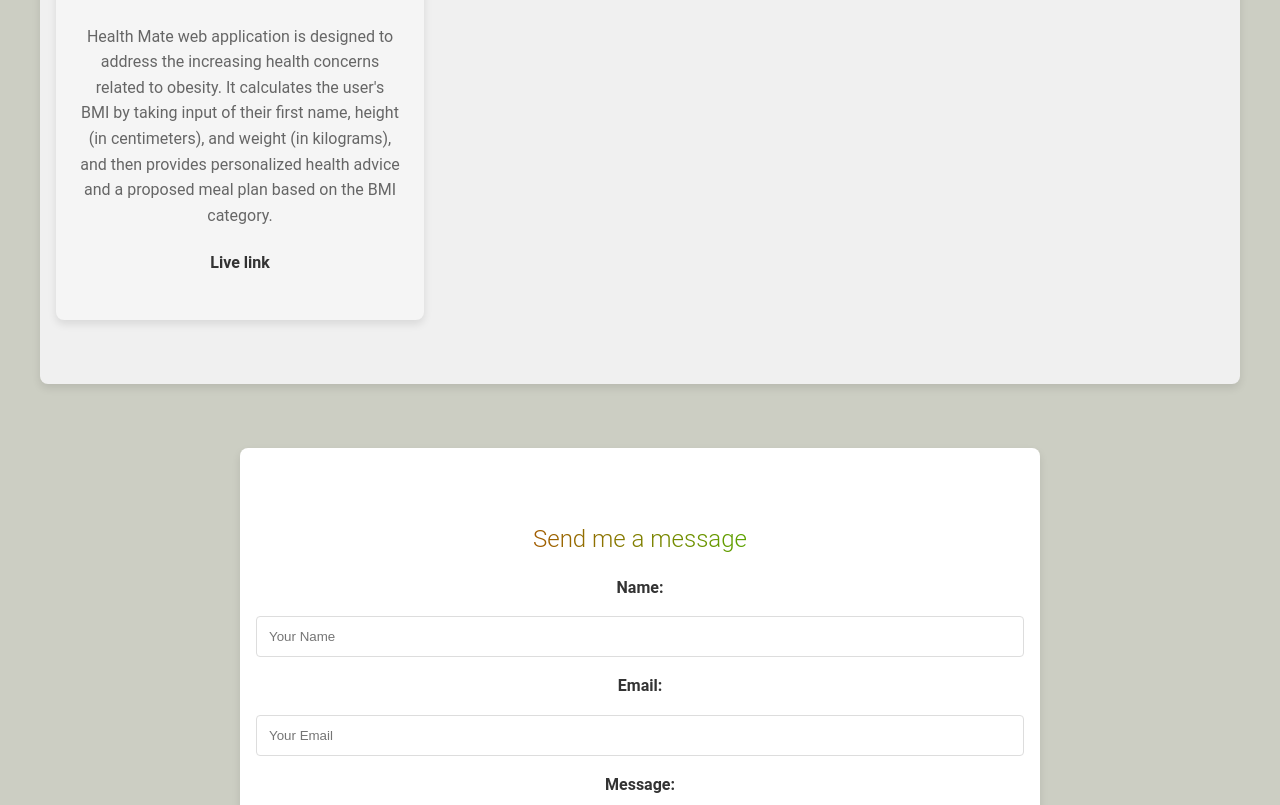
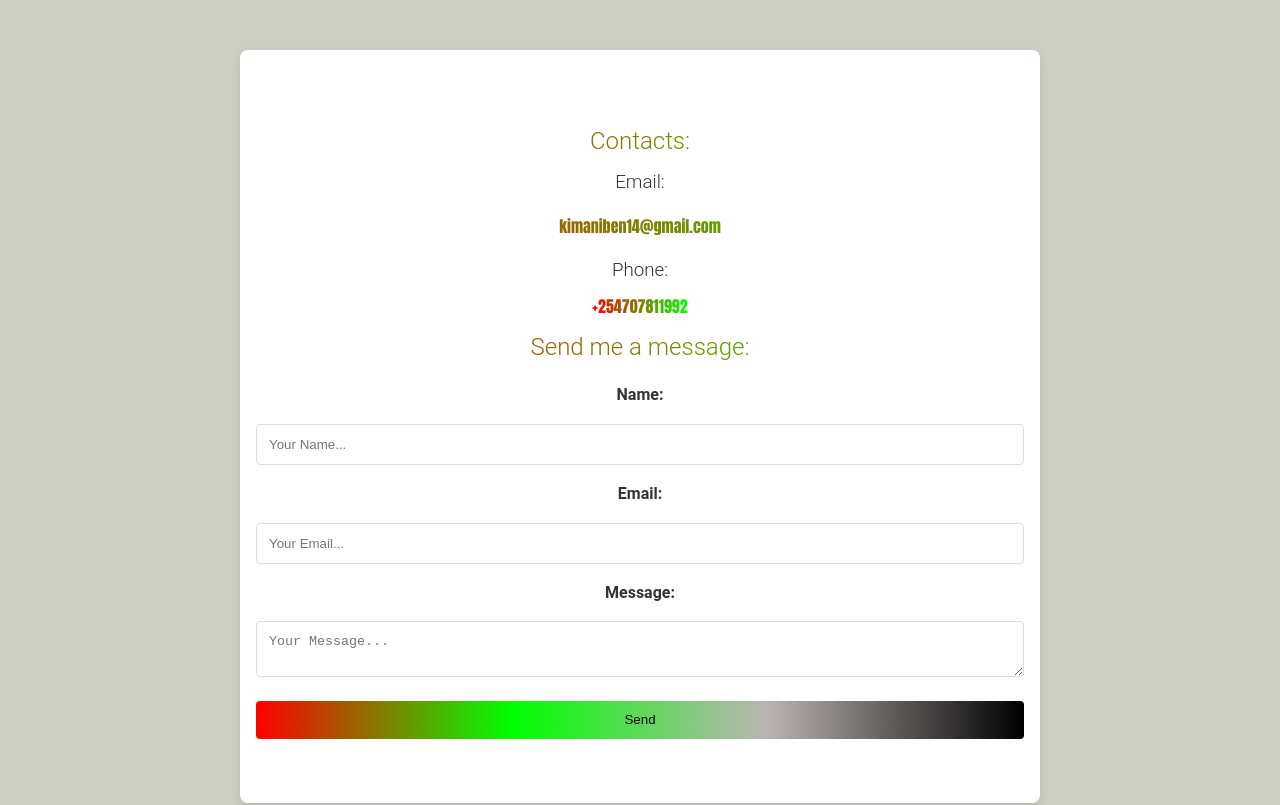
Before and after one commit to Ben1464/Portifolio-react, a React (Create React App) app: page / in a window 1280 px wide. Shown: the part 1565-2370 px from the top of the page. Built offline with nearby package versions, Linux system fonts and the light colour scheme.

Commit message:
added contact details in the contact component

```diff
--- a/src/components/Contacts.js
+++ b/src/components/Contacts.js
@@ -4,14 +4,30 @@ import '../styles/Contacts.css';
 const Contacts = () => {
   return (
     <section id="contact" className="contact">
-      <h2>Send me a message</h2>
+
+<h2><u>Contacts: </u></h2>
+        <div class="contact-info">
+            <div class="contact-item">
+                <h3>Email:</h3>
+                {/* <p><a href="mailto:youremail@example.com">salescoffee@greenlife.co.ke</a></p> */}
+                <p className='blinking-link'><a href="mailto:youremail@example.com">kimaniben14@gmail.com</a></p>
+            </div>
+            <div class="contact-item">
+                <h3>Phone:</h3>
+                <a className='blinking-link' href="tel:+254707811992"><i class="fas fa-phone"></i> +254707811992</a>
+
+
+            </div>
+
+        </div>
+      <h2>Send me a message:</h2>
       <form>
         <label>Name:</label>
-        <input type="text" placeholder="Your Name" />
+        <input type="text" placeholder="Your Name..." />
         <label>Email:</label>
-        <input type="email" placeholder="Your Email" />
+        <input type="email" placeholder="Your Email..." />
         <label>Message:</label>
-        <textarea placeholder="Your Message"></textarea>
+        <textarea placeholder="Your Message..."></textarea>
         <button type="submit">Send</button>
       </form>
     </section>
--- a/src/components/Projects.js
+++ b/src/components/Projects.js
@@ -22,11 +22,11 @@ const Projects = () => {
           <p>Weather-Checker is your go-to weather webpage for instant updates and future forecasts. With a simple search, get current weather details like temperature, humidity, and rain rate. Plan ahead with hourly forecasts.</p>
           <h4 className='blinking-link'><a href="https://weather-app-omega-kohl-49.vercel.app/">Live link</a></h4>
         </div>
-        <div className="project-item">
+        {/* <div className="project-item">
           <h3>Health Mate</h3>
           <p>Health Mate web application is designed to address the increasing health concerns related to obesity. It calculates the user's BMI by taking input of their first name, height (in centimeters), and weight (in kilograms), and then provides personalized health advice and a proposed meal plan based on the BMI category.</p>
           <h4 className='blinking-link'><a href="https://health-mate-psi.vercel.app/">Live link</a></h4>
-        </div>
+        </div> */}
       </div>
     </section>
   );
--- a/src/styles/App.css
+++ b/src/styles/App.css
@@ -28,14 +28,14 @@ button {
   padding: 0.7rem 1.5rem;
   border: none;
   border-radius: 4px;
-  background-color: #007bff;
-  color: white;
+  background: linear-gradient(to right, #ff0000, #00ff00,#bbb3b3, black);
+  color:Black;
   cursor: pointer;
   transition: background-color 0.3s ease-in-out;
 }
 
 button:hover {
-  background-color: #0056b3;
+  background-color: yellowgreen;
 }
 
 footer {
--- a/src/styles/Navbar.css
+++ b/src/styles/Navbar.css
@@ -4,10 +4,7 @@
   align-items: center;
   padding: 1rem 2rem;
   /* background-color: #333; */
-  background: linear-gradient(to right, #ff0000, #00ff00);
-  -webkit-background-clip: text;
-  background-clip: text;
-  color: transparent;
+
   position: sticky;
   top: 0;
   z-index: 1000;
@@ -24,16 +21,20 @@
 
 .navbar a {
   color: rgb(63, 60, 60);
-  font-weight: bold;
+  font-weight: bolder;
   transition: color 0.3s ease-in-out;
   font-size: larger;
   /* background-color: rgb(155, 153, 152); */
   border-radius: 4px;
   background-size: auto;
+  background: linear-gradient(to right, #ff0000, #00ff00);
+  -webkit-background-clip: text;
+  background-clip: text;
+  color: transparent;
 }
 
 .navbar a:hover {
-  color: #007bff;
+  color: greenyellow;
 }
 /* @media (max-width: 768px) {
   .navbar ul {
--- a/src/styles/Projects.css
+++ b/src/styles/Projects.css
@@ -39,4 +39,10 @@ h2{
 /* Apply animation to the blinking link */
 .blinking-link {
   animation: blink 1s infinite;
+  background: linear-gradient(to right, #ff0000, #00ff00);
+  -webkit-background-clip: text;
+  background-clip: text;
+  color: transparent;
+  font-weight: bold;
+  font-family: Impact, Haettenschweiler, 'Arial Narrow Bold', sans-serif;
 }
```
